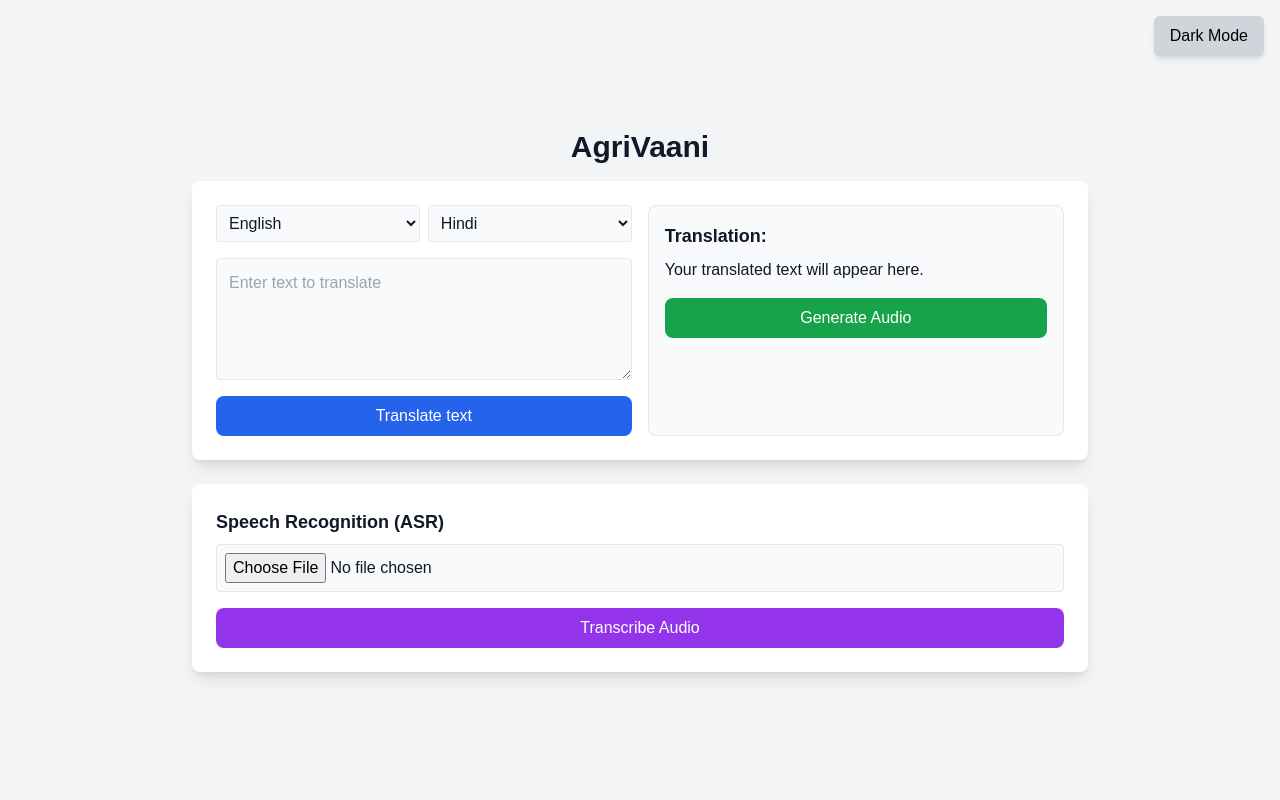
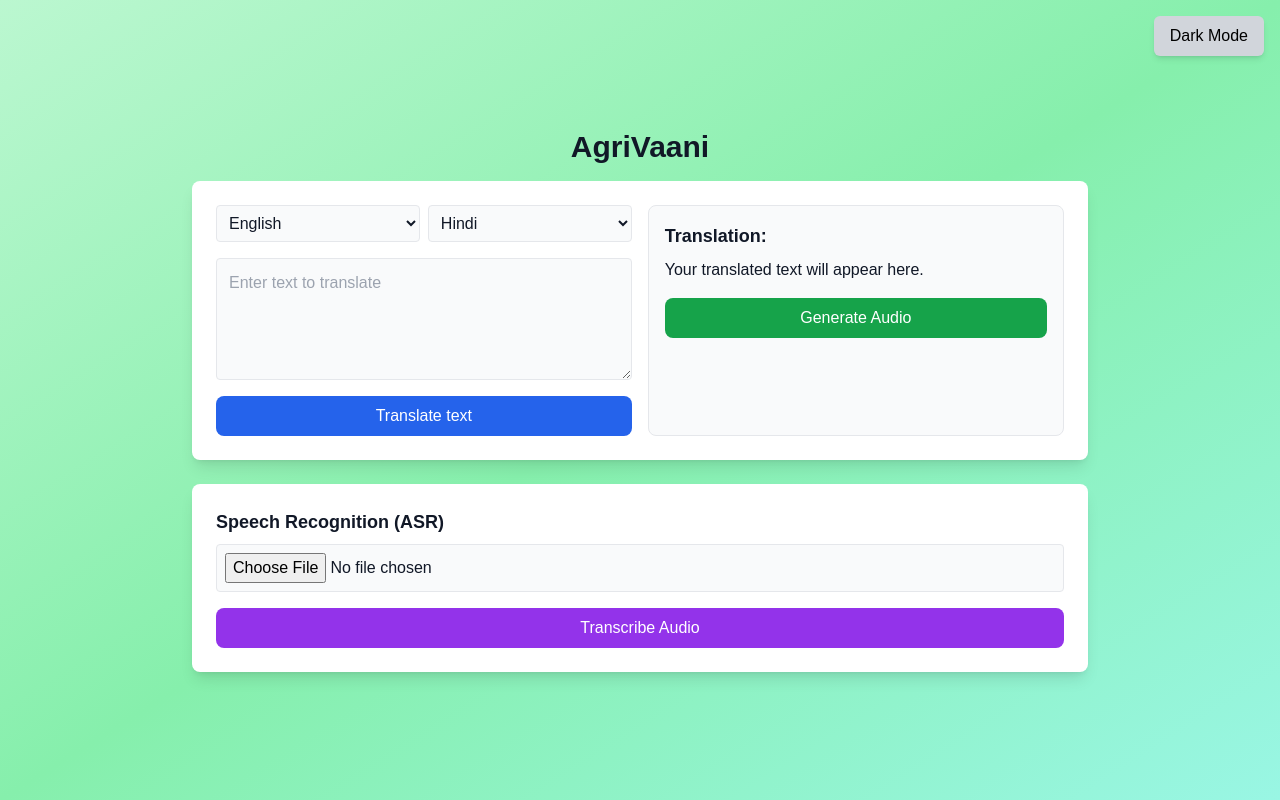
Before and after one commit to NoelG2002/Bhashini-python-front-end, a Next.js app: page / in a window 1280 px wide. Built offline with nearby package versions, Linux system fonts and the light colour scheme.

Commit message:
Update page.tsx

```diff
--- a/app/page.tsx
+++ b/app/page.tsx
@@ -135,7 +135,12 @@ export default function Home() {
   };
 
   return (
-    <div className={`min-h-screen flex flex-col items-center justify-center transition ${theme === "dark" ? "bg-gray-900 text-white" : "bg-gray-100 text-gray-900"} p-6`}>
+<div
+  className={`min-h-screen flex flex-col items-center justify-center p-6 transition-colors duration-500 ${
+    theme === "dark"
+      ? "bg-gradient-to-br from-green-900 via-teal-800 to-green-700 text-white"
+      : "bg-gradient-to-br from-green-200 via-green-300 to-teal-200 text-gray-900"
+  }`}>
       <Head>
         <title>AgriVaani</title>
       </Head>
```
